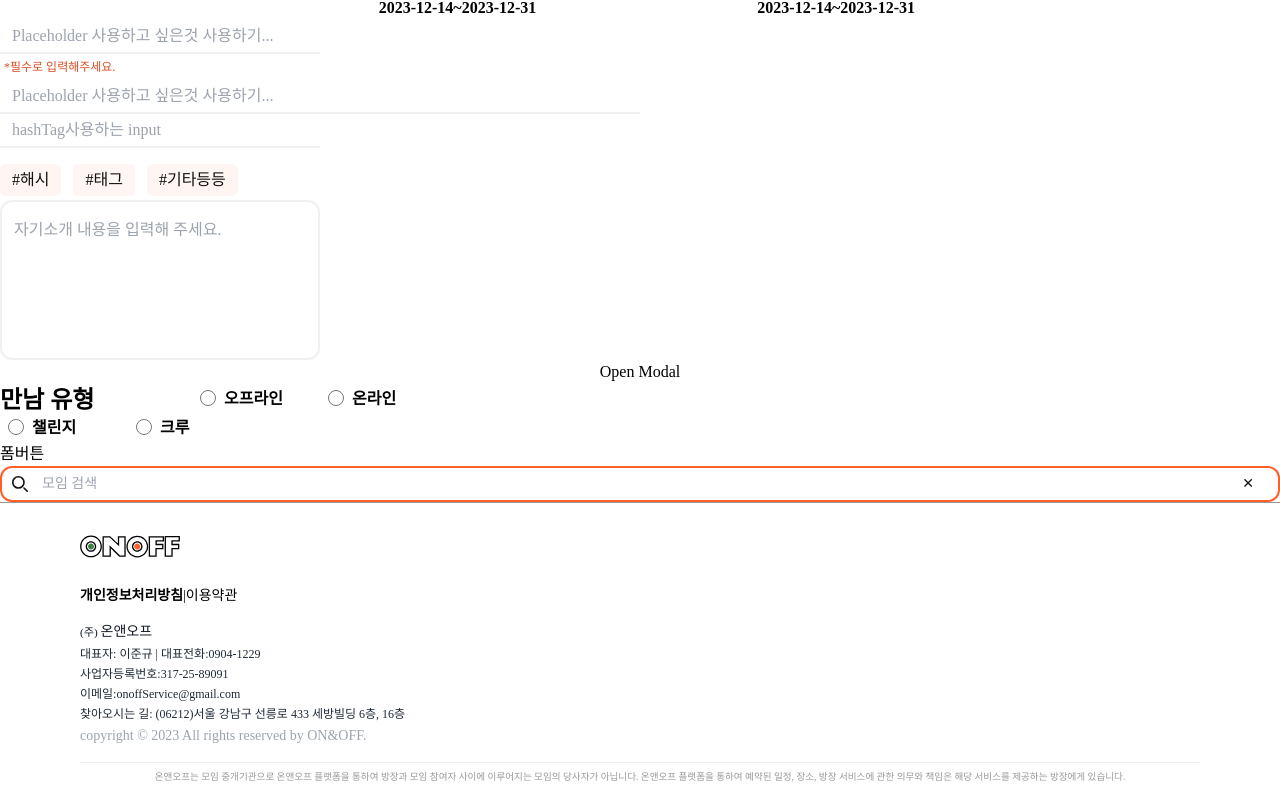
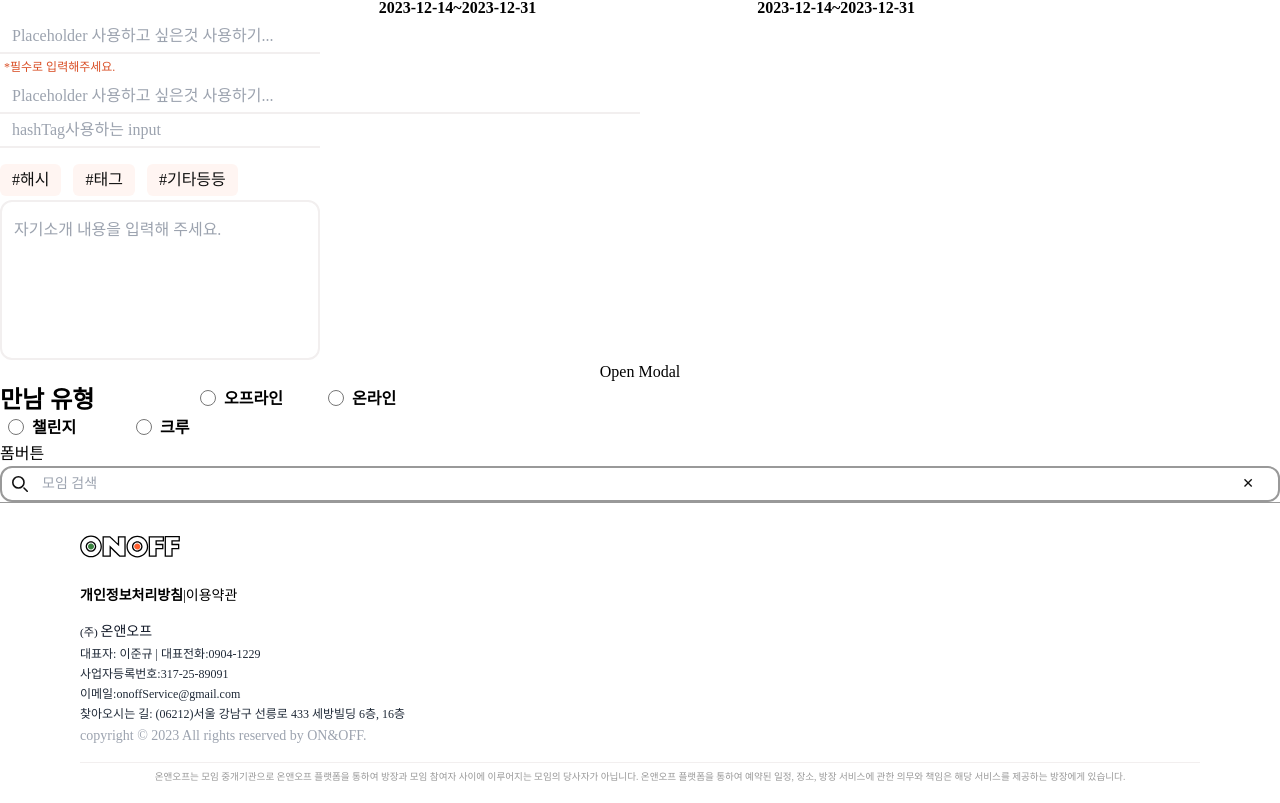
Before and after one commit to Team-OnAndOff/front, a React (Vite) app: page / in a window 1280 px wide. Shown: the part 672-1475 px from the top of the page. Built offline with nearby package versions, Linux system fonts and the light colour scheme; a web font is replaced by a local one.

Commit message:
🌱add[#11] - 서치인풋 디자인추가

```diff
--- a/src/components/common/SearchInput.tsx
+++ b/src/components/common/SearchInput.tsx
@@ -39,7 +39,7 @@ export default function SearchInput({ handleChange }:SearchValue) {
           ref={inputRef}
           type="search"
           id="default-search"
-          className="block w-full p-4 text-sm border-2 h-9 rounded-xl text-black-color border-main-color ps-10 focus:outline-none"
+          className="block w-full p-4 text-sm border-2 h-9 rounded-xl text-black-color border-dark-gray-color ps-10 focus:border-main-color focus:outline-none"
           placeholder="모임 검색"
           onChange={handleChange}
         />
```
Also changed, not shown: 1 other file (tests, documents, lock files or other folders).
